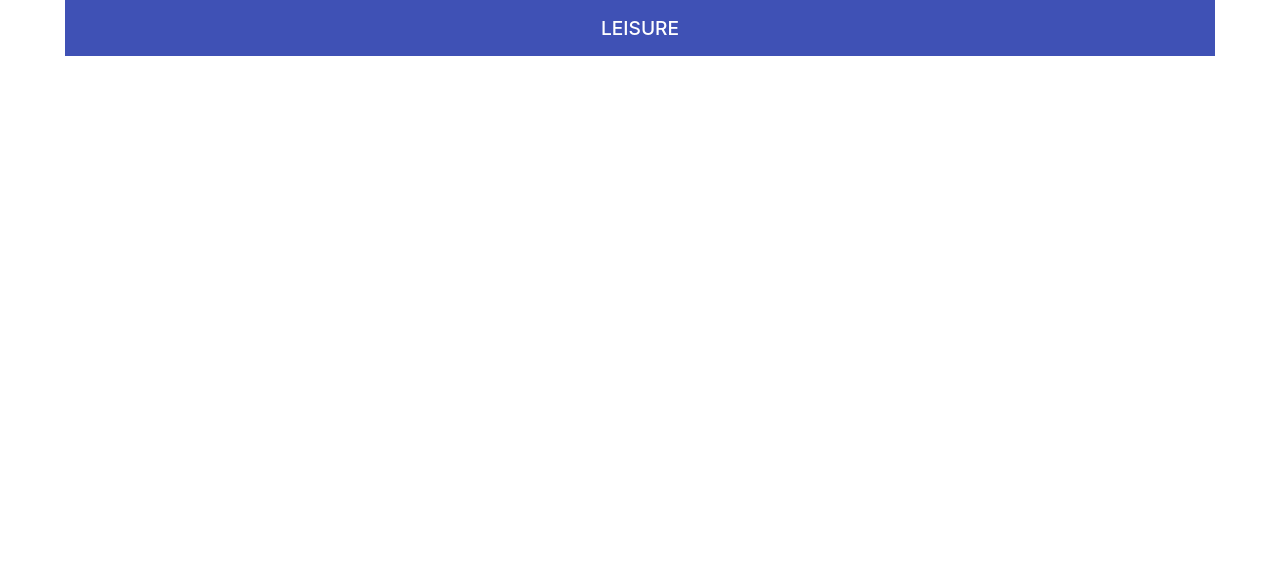
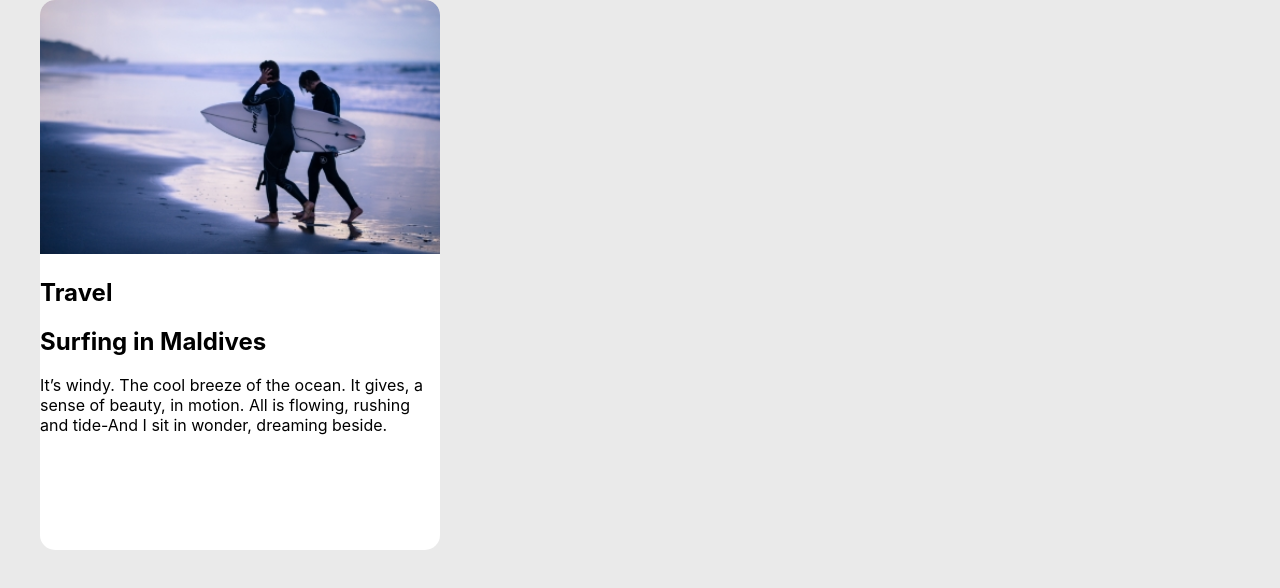
Before and after one commit to rts-cmk-wu04/react-komponenter-bqardi, a React (Create React App) app: page / in a window 1280 px wide. Shown: the top 588 px of the page. Built offline with nearby package versions, Linux system fonts and the light colour scheme.

Commit message:
Card added

```diff
--- a/public/details.json
+++ b/public/details.json
@@ -1,6 +1,8 @@
 {
-    "Travel": {
+    "travel": {
+        "span": "w4h5",
         "title": "Travel",
+        "color": "white",
         "content": [
             {
                 "modifier": "",
@@ -12,8 +14,10 @@
             }
         ]
     },
-    "Outdoor": {
+    "outdoor": {
+        "span": "w8h5",
         "title": "Leisure",
+        "color": "white",
         "content": [
             {
                 "modifier": "",
@@ -29,8 +33,9 @@
         ]
     },
     "delivery": {
-        "class": "w3h3",
+        "span": "w3h3",
         "title": "",
+        "color": "#005AEE",
         "content": [
             {
                 "modifier": "blue",
@@ -38,14 +43,14 @@
                     "On_time_delivery_icon.svg"
                 ],
                 "title": "On-time delivery",
-                "color": "#005AEE",
                 "text": "Lorem ipsum dolor sit amet, consectetur adipiscing elit. Aliquam aliquam diam sit."
             }
         ]
     },
     "parcels": {
-        "class": "w3h3",
+        "span": "w3h3",
         "title": "",
+        "color": "#FFA767",
         "content": [
             {
                 "modifier": "orange",
@@ -53,14 +58,14 @@
                     "Customer_service_Icon.svg"
                 ],
                 "title": "Parcels",
-                "color": "#FFA767",
                 "text": "Lorem ipsum dolor sit amet, consectetur adipiscing elit. Aliquam aliquam diam sit."
             }
         ]
     },
     "quality": {
-        "class": "w3h3",
+        "span": "w3h3",
         "title": "",
+        "color": "#0AACDC",
         "content": [
             {
                 "modifier": "cyan",
@@ -68,29 +73,29 @@
                     "Parcels_Icon.svg"
                 ],
                 "title": "Quality check",
-                "color": "#0AACDC",
                 "text": "Lorem ipsum dolor sit amet, consectetur adipiscing elit. Aliquam aliquam diam sit."
             }
         ]
     },
     "customer": {
-        "class": "w3h3",
+        "span": "w3h3",
         "title": "",
+        "color": "#597AEF",
         "content": [
             {
                 "modifier": "purple",
                 "images": [
                     "Customer_Icon.svg"
                 ],
-                "color": "#597AEF",
                 "title": "Customer service",
                 "text": "Lorem ipsum dolor sit amet, consectetur adipiscing elit. Aliquam aliquam diam sit."
             }
         ]
     },
-    "Collection10": {
-        "class": "w4h4",
+    "collection10": {
+        "span": "w4h4",
         "title": "Collection #10",
+        "color": "white",
         "content": [
             {
                 "modifier": "num10",
@@ -103,9 +108,10 @@
             }
         ]
     },
-    "Collection1": {
-        "class": "w4h4",
+    "collection1": {
+        "span": "w4h4",
         "title": "Collection #1",
+        "color": "white",
         "content": [
             {
                 "modifier": "num1",
@@ -118,9 +124,10 @@
             }
         ]
     },
-    "Collection123": {
-        "class": "w4h4",
+    "collection123": {
+        "span": "w4h4",
         "title": "Collection #123",
+        "color": "white",
         "content": [
             {
                 "modifier": "num123",
@@ -133,9 +140,10 @@
             }
         ]
     },
-    "Places": {
-        "class": "w8h6",
+    "places": {
+        "span": "w8h6",
         "title": "The New York Times",
+        "color": "white",
         "content": [
             {
                 "modifier": "",
@@ -147,9 +155,10 @@
             }
         ]
     },
-    "Latest": {
-        "class": "w4h10",
+    "latest": {
+        "span": "w4h10",
         "title": "Latest News",
+        "color": "white",
         "content": [
             {
                 "modifier": "green",
@@ -194,8 +203,9 @@
         ]
     },
     "lifestyle": {
-        "class": "w8h2",
+        "span": "w8h2",
         "title": "",
+        "color": "white",
         "content": [
             {
                 "modifier": "magenta",
@@ -216,8 +226,9 @@
         ]
     },
     "architecture": {
-        "class": "w8h2",
+        "span": "w8h2",
         "title": "",
+        "color": "white",
         "content": [
             {
                 "modifier": "yellow",
@@ -229,9 +240,10 @@
             }
         ]
     },
-    "travel": {
-        "class": "w8h2",
+    "location": {
+        "span": "w8h2",
         "title": "",
+        "color": "white",
         "content": [
             {
                 "modifier": "lightblue",
@@ -244,8 +256,9 @@
         ]
     },
     "greenery": {
-        "class": "w8h2",
+        "span": "w8h2",
         "title": "",
+        "color": "white",
         "content": [
             {
                 "modifier": "lightgreen",
@@ -258,8 +271,9 @@
         ]
     },
     "beaches": {
-        "class": "w8h2",
+        "span": "w8h2",
         "title": "",
+        "color": "white",
         "content": [
             {
                 "modifier": "white",
@@ -272,8 +286,9 @@
         ]
     },
     "digest": {
-        "class": "w4h12",
+        "span": "w4h12",
         "title": "News Digest",
+        "color": "white",
         "content": [
             {
                 "modifier": "orange",
@@ -302,8 +317,9 @@
         ]
     },
     "nyt": {
-        "class": "w4h6",
+        "span": "w4h6",
         "title": "",
+        "color": "white",
         "content": [
             {
                 "modifier": "",
@@ -315,8 +331,9 @@
         ]
     },
     "nytAlt": {
-        "class": "w4h6",
+        "span": "w4h6",
         "title": "",
+        "color": "white",
         "content": [
             {
                 "modifier": "image",
@@ -330,8 +347,9 @@
         ]
     },
     "vr": {
-        "class": "w4h4",
+        "span": "w4h4",
         "title": "Technology",
+        "color": "white",
         "content": [
             {
                 "modifier": "",
@@ -344,11 +362,11 @@
         ]
     },
     "design": {
-        "class": "w2h2",
+        "span": "w2h2",
         "title": "Technology",
+        "color": "white",
         "content": [
             {
-                "class": "ServicesSmall",
                 "modifier": "",
                 "images": [
                     "Desgin_Icon.svg"
--- a/src/App.css
+++ b/src/App.css
@@ -1,4 +1,11 @@
-.Components {
-  max-width: 1150px;
+body{
+  background-color: #EAEAEA;
+}
+
+.Cards {
+  max-width: 1200px;
   margin: 0 auto;
+  display: grid;
+  grid-template-columns: repeat(12, 1fr);
+  grid-auto-rows: 110px;
 }
--- a/src/App.js
+++ b/src/App.js
@@ -1,6 +1,6 @@
 import { useEffect, useState } from 'react';
 import './App.css';
-import TopHeading from './components/TopHeading';
+import Card from './components/Card';
 
 function App() {
   var [details, setDetails] = useState({});
@@ -12,8 +12,13 @@ function App() {
     }, []);
 
   return (
-    <section className="Components">
-      <TopHeading color="blue">{details.Outdoor?.title}</TopHeading>
+    <section className="Cards">
+      <Card details={details.travel}>
+        <img src={`./images/${details.travel?.content[0].images[0]}`} alt="Travel" style={{width: "100%"}}/>
+        <h2>{details.travel?.title}</h2>
+        <h1>{details.travel?.content[0].title}</h1>
+        <p>{details.travel?.content[0].text}</p>
+      </Card>
     </section>
   );
 }
--- /dev/null
+++ b/src/components/Card.css
@@ -0,0 +1,19 @@
+.Card{
+    border-radius: 15px;
+    overflow: hidden;
+}
+
+.Card.w4h5{
+    grid-column: span 4;
+    grid-row: span 5;
+}
+
+.Card.w8h5{
+    grid-column: span 8;
+    grid-row: span 5;
+}
+
+.Card.w3h3{
+    grid-column: span 3;
+    grid-row: span 3;
+}
--- /dev/null
+++ b/src/components/Card.js
@@ -0,0 +1,11 @@
+import "./Card.css";
+
+function Card({details, children}){
+    return (
+        <div className={`Card ${details?.span}`} style={{backgroundColor: details?.color}}>
+            {children}
+        </div>
+    );
+}
+
+export default Card;
```
Also changed, not shown: 2 other files (tests, documents, lock files or other folders).
